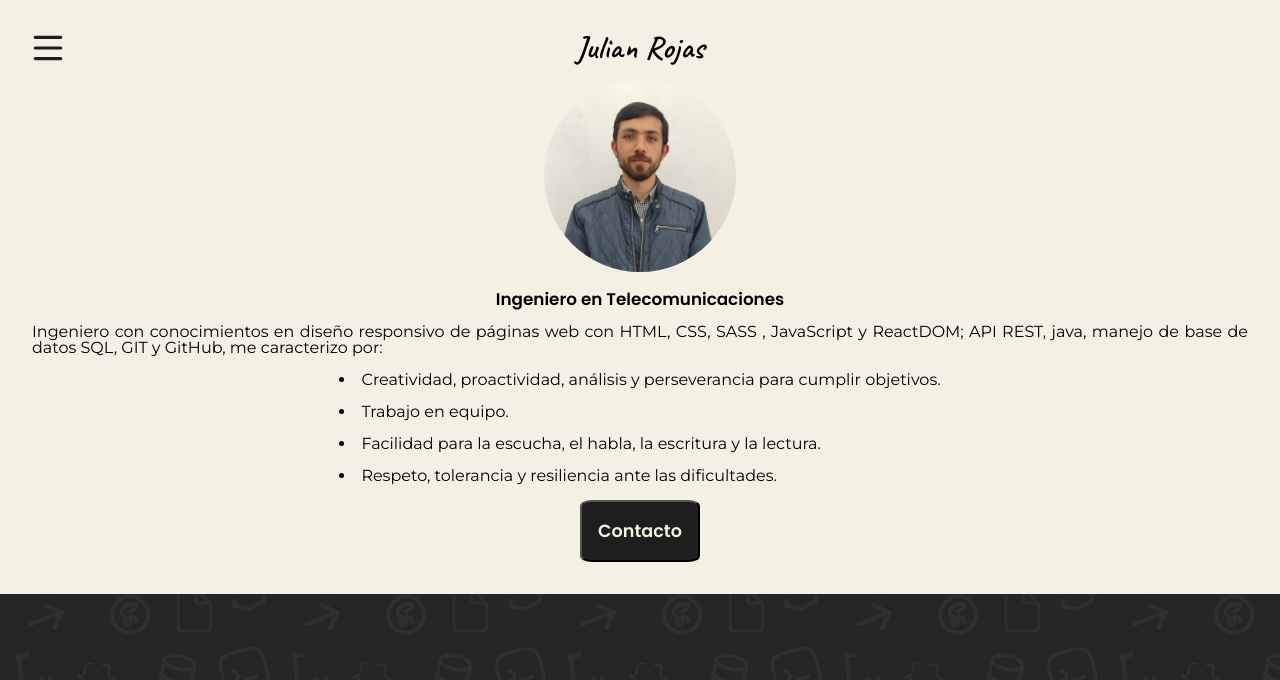
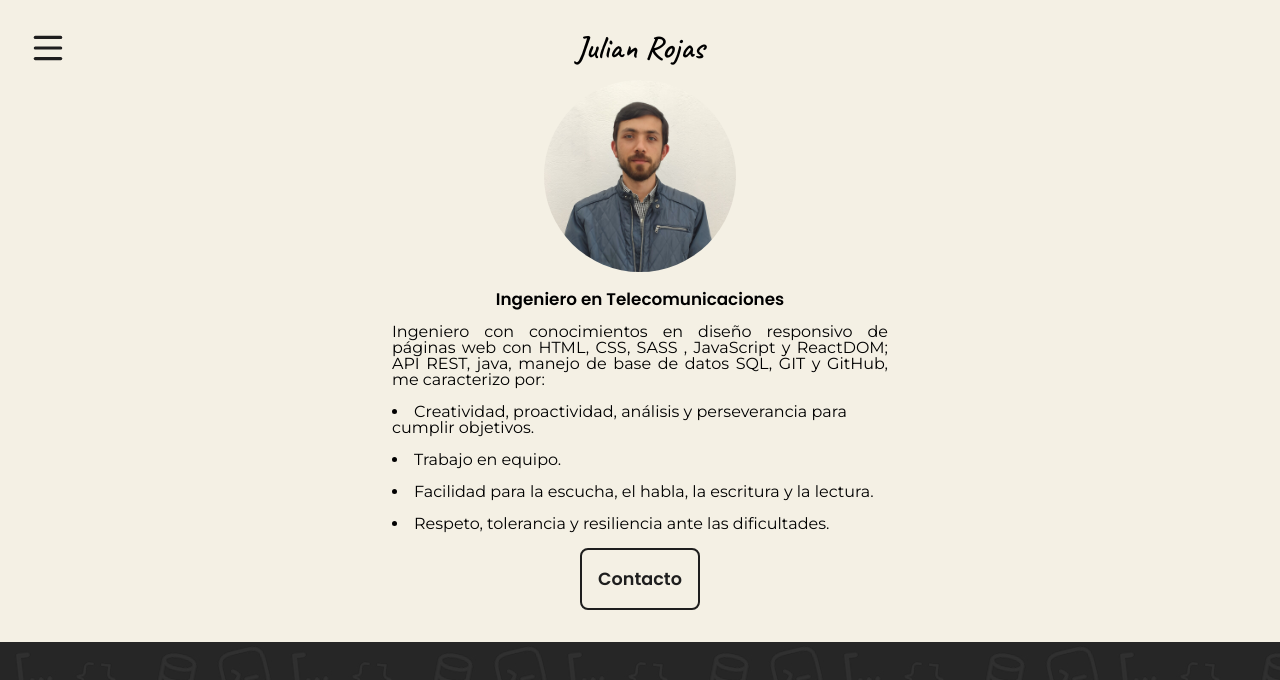
Before and after one commit to Julian-D-Rojas/portfolio, a React (Vite) app: page / in a window 1280 px wide. Shown: the top 680 px of the page. Built offline with nearby package versions, Linux system fonts and the light colour scheme.

Commit message:
Button Porfile

```diff
--- a/src/components/Porfile.css
+++ b/src/components/Porfile.css
@@ -21,21 +21,32 @@
 }
 .p-Porfile {
   padding: 1rem 0 1rem 0;
+  max-width: 31rem;
 }
 .img-Porfile {
   border-radius: 100%;
   max-width: 12rem;
 }
 .button-Porfile {
-  background-color: rgba(30, 30, 30);
-  color: rgba(244, 240, 228);
+
+  color: rgba(30, 30, 30);
+background-color: rgba(244, 240, 228) ;
   font-size: 1.1rem;
   font-family: Poppins-SemiBold;
   padding: 1rem;
-  border-radius: 10%;
+  border-radius: 0.5rem;
+  transition: 0.2s;
+  border: 0.125rem solid  rgba(30, 30, 30);
 }
 
+.button-Porfile:hover {
+    background-color: rgba(30, 30, 30);
+    color: rgba(244, 240, 228);
+transition: 0.2s;
+
+}
 .li-Porfile {
   list-style: inside;
   padding-bottom: 1rem;
+  max-width: 31rem;
 }
```
